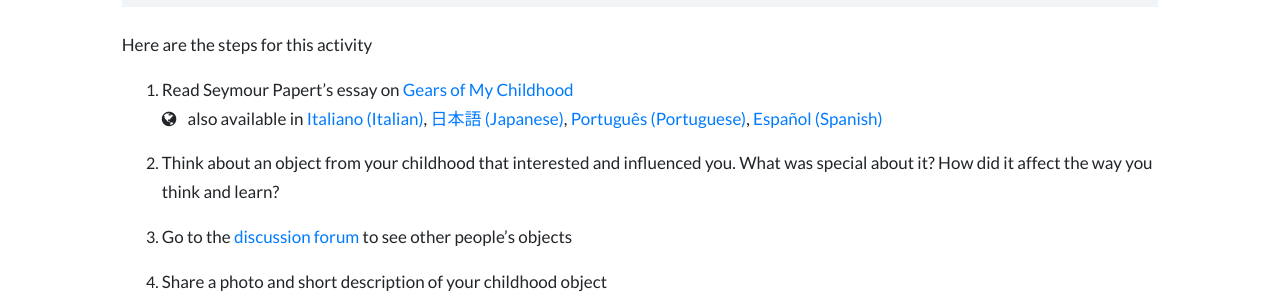
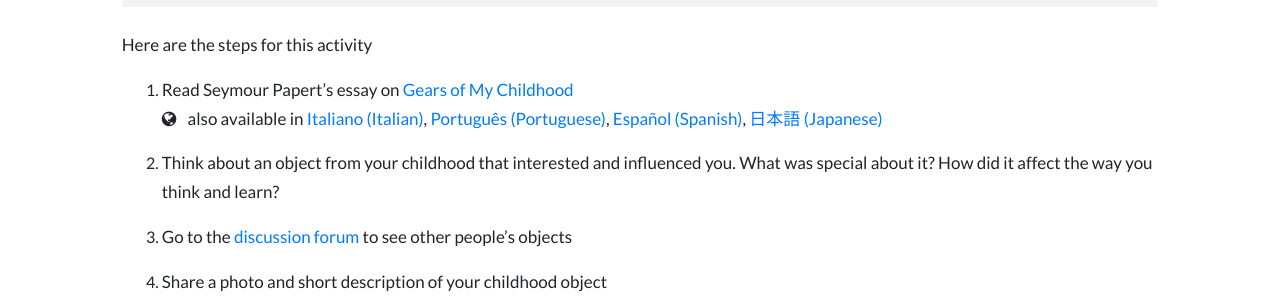
Before and after one commit to mitmedialab/lcl, a Jekyll site: the page built from _weeks/week1.md, in a window 1280 px wide and 900 px high, scrolled down 1576 px. Shown: the part 152-452 px from the top of the window. Built offline with Jekyll 4.4.1, drawn with Linux system fonts in a browser that asks for light colours; nearby versions of some CDN libraries; part of the change alters nothing that is shown.

```diff
--- a/_weeks/week1.md
+++ b/_weeks/week1.md
@@ -22,11 +22,11 @@ watch-read:
         desc: Learn more about the big ideas of creative learning including the four P's and the creative learning spiral.
         lang_links:
           - language: Italiano (Italian)
-            link:  ../../resources/readings/llk-1.it.pdf
+            link:  ../../resources/readings/chapter1-excerpt.it.pdf
           - language: Português (Portuguese)
             link:  ../../resources/readings/chapter1-excerpt.pt.pdf
           - language: 日本語 (Japanese)
-            link:  ../../resources/readings/llk-1.ja.pdf
+            link:  ../../resources/readings/chapter1-excerpt.ja.pdf
 
   think-prompt: false
 
@@ -47,7 +47,7 @@ make-share:
     Here are the steps for this activity
 
     1. Read Seymour Papert’s essay on [Gears of My Childhood]( ../../resources/activity/week1/gears-v1.pdf)
-    <br/><i class="fa fa-globe mr-2" aria-hidden="true"></i> also available in [Italiano (Italian)]( ../../resources/activity/week1/gears-v1.it.pdf), [日本語 (Japanese)]( ../../resources/activity/week1/gears-v1.ja.pdf), [Português (Portuguese)]( ../../resources/activity/week1/gears-v1.pt.pdf), [Español (Spanish)]( ../../resources/activity/week1/gears-v1.es.pdf)
+    <br/><i class="fa fa-globe mr-2" aria-hidden="true"></i> also available in [Italiano (Italian)]( ../../resources/activity/week1/gears-v1.it.pdf), [Português (Portuguese)]( ../../resources/activity/week1/gears-v1.pt.pdf), [Español (Spanish)]( ../../resources/activity/week1/gears-v1.es.pdf), [日本語 (Japanese)]( ../../resources/activity/week1/gears-v1.ja.pdf)
 
     2. Think about an object from your childhood that interested and influenced you. What was special about it? How did it affect the way you think and learn?
 
```
Also changed, not shown: 4 other files.
